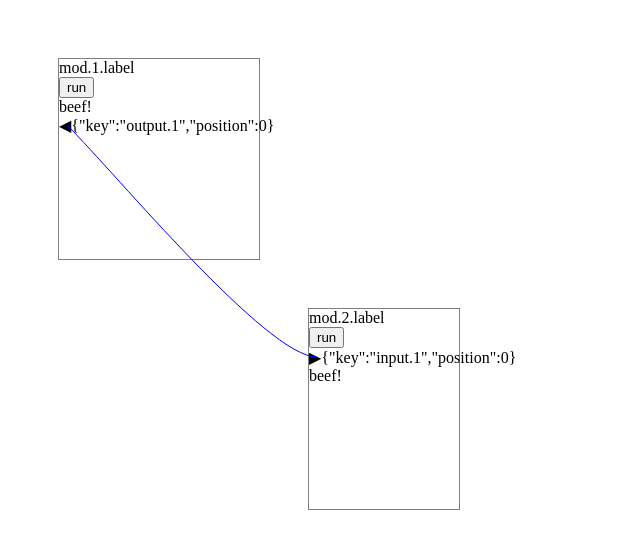
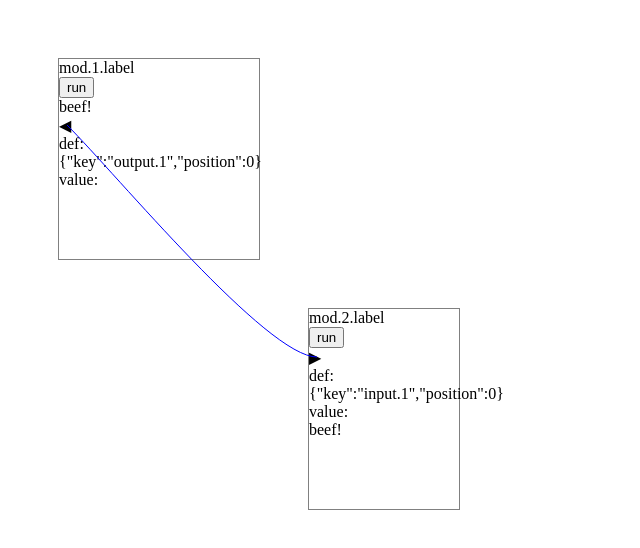
Before and after one commit to adorsk/modz, a React (Create React App) app: page / in a window 1280 px wide. Shown: the top 548 px of the page, without its empty margins (0-640 px from the left). Built offline with nearby package versions, Linux system fonts and the light colour scheme.

Commit message:
stubbing outputs

```diff
--- a/src/App.js
+++ b/src/App.js
@@ -13,9 +13,39 @@ class App extends React.Component {
   render () {
     return (
       <div>
-        <Program program={this.props.currentProgram} />
+        <Program
+          program={this.props.currentProgram}
+          setModOutputValues={this.setModOutputValues.bind(this)}
+        />
       </div>
     )
+  }
+
+  setModOutputValues ({mod, outputValues}) {
+    this._updateMod({
+      mod,
+      updates: {
+        outputs: {
+          ...mod.outputs,
+          values: outputValues,
+        }
+      }
+    })
+  }
+
+  _updateMod ({mod, updates}) {
+    this._setState({
+      currentProgram: {
+        ...this.props.currentProgram,
+        mods: {
+          ...this.props.currentProgram.mods,
+          [mod.key]: {
+            ...mod,
+            ...updates
+          }
+        }
+      }
+    })
   }
 
   componentDidMount () {
@@ -25,7 +55,28 @@ class App extends React.Component {
   loadProgram () {
     // @TODO: implement 4reelz!
     const loadProgramPromise = Promise.resolve({
-      program: {
+      program: this._generateMockProgram()
+    })
+    loadProgramPromise.then(({program}) => {
+      this._setState({currentProgram: program})
+      // Basically update mod states as they are loaded.
+      // @TODO: split out mod states from program state
+      _.each(program.mods, (mod) => {
+        this._updateMod({mod, updates: {status: 'IMPORTING'}})
+        this.loadMod({mod}).then(({module}) => {
+          this._updateMod({
+            mod,
+            updates: {
+              module,
+              status: 'IMPORTED',
+            }})
+        })
+      })
+    })
+  }
+
+  _generateMockProgram () {
+    const mockProgram = {
       mods: {
         'mod.1': {
           key: 'mod.1',
@@ -38,11 +89,17 @@ class App extends React.Component {
             width: 200,
             height: 200,
           },
-            inputs: {},
+          inputs: {
+            values: {},
+            handles: {},
+          },
           outputs: {
+            values: {},
+            handles: {
               'output.1': {
                 key: 'output.1',
                 position: 0,
+              }
             }
           },
         },
@@ -58,12 +115,18 @@ class App extends React.Component {
             height: 200,
           },
           inputs: {
+            values: {},
+            handles: {
               'input.1': {
                 key: 'input.1',
                 position: 0,
               }
+            }
           },
-            outputs: {},
+          outputs: {
+            values: {},
+            handles: {},
+          },
         },
       },
       wires: {
@@ -82,39 +145,7 @@ class App extends React.Component {
         }
       },
     }
-    })
-    loadProgramPromise.then(({program}) => {
-      this._setState({currentProgram: program})
-      // Basically update mod states as they are loaded.
-      // @TODO: split out mod states from program state
-
-      const _updateMod = ({mod, updates}) => {
-        this._setState({
-          currentProgram: {
-            ...this.props.currentProgram,
-            mods: {
-              ...this.props.currentProgram.mods,
-              [mod.key]: {
-                ...mod,
-                ...updates
-              }
-            }
-          }
-        })
-      }
-
-      _.each(program.mods, (mod) => {
-        _updateMod({mod, updates: {status: 'IMPORTING'}})
-        this.loadMod({mod}).then(({module}) => {
-          _updateMod({
-            mod,
-            updates: {
-              module,
-              status: 'IMPORTED',
-            }})
-        })
-      })
-    })
+    return mockProgram
   }
 
   loadMod ({mod}) {
@@ -130,7 +161,9 @@ class App extends React.Component {
 
               run () {
                 console.log("run")
-                this.parentNode.innerHTML = new Date()
+                const result = new Date()
+                this.parentNode.innerHTML = result
+                return {'output.1': result}
               }
             }
             return new MyMod()
--- a/src/IoHandle.js
+++ b/src/IoHandle.js
@@ -8,14 +8,19 @@ class IoHandle extends React.Component {
   }
 
   render () {
-    const { ioDef, ioType } = this.props
+    const { handleDef, ioType, value } = this.props
     const icon = (ioType === 'input') ? '▶' : '◀'
     return (
       <div>
         <span ref={this.handleRef}>
           {icon}
         </span>
-        {JSON.stringify(ioDef)}
+        <div>
+          def: {JSON.stringify(handleDef)}
+        </div>
+        <div>
+          value: {JSON.stringify(value)}
+        </div>
       </div>
     )
   }
--- a/src/Mod.js
+++ b/src/Mod.js
@@ -67,7 +67,8 @@ class Mod extends React.Component {
         <button
           onClick={() => {
             console.log('clicko')
-            this.modInstance.run()
+            const outputValues = this.modInstance.run() || {}
+            this.props.setOutputValues({outputValues})
           }}
         >
           run
@@ -87,11 +88,12 @@ class Mod extends React.Component {
     return (
       <div className={`io-handles ${groupType}-handles`}>
         {
-          _.sortBy(ioDefs, 'position')
-            .map((ioDef) => {
+          _.sortBy(ioDefs.handles, 'position')
+            .map((handleDef) => {
               return this.renderIoHandle({
-                ioDef,
-                ioType: groupType
+                handleDef,
+                ioType: groupType,
+                value: ioDefs.values[handleDef.key],
               })
             })
         }
@@ -99,17 +101,18 @@ class Mod extends React.Component {
     )
   }
 
-  renderIoHandle ({ioDef, ioType}) {
+  renderIoHandle ({handleDef, ioType, value}) {
     return (
       <IoHandle
-        key={ioDef.key}
-        ioDef={ioDef}
+        key={handleDef.key}
+        handleDef={handleDef}
+        value={value}
         ioType={ioType}
         afterMount={(el) => {
-          this.ioHandleRefs[ioDef.key] = el
+          this.ioHandleRefs[handleDef.key] = el
         }}
         beforeUnmount={(el) => {
-          delete this.ioHandleRefs[ioDef.key]
+          delete this.ioHandleRefs[handleDef.key]
         }}
       />
     )
--- a/src/Program.js
+++ b/src/Program.js
@@ -55,6 +55,9 @@ class Program extends React.Component {
         }}
         afterMount={(el) => { this.modRefs[mod.key] = el }}
         beforeUnmount={() => { delete this.modRefs[mod.key] }}
+        setOutputValues={({outputValues}) => {
+          this.props.setModOutputValues({mod, outputValues})
+        }}
       />
     )
   }
```
Lines whose indentation alone changed are shown as unchanged.
